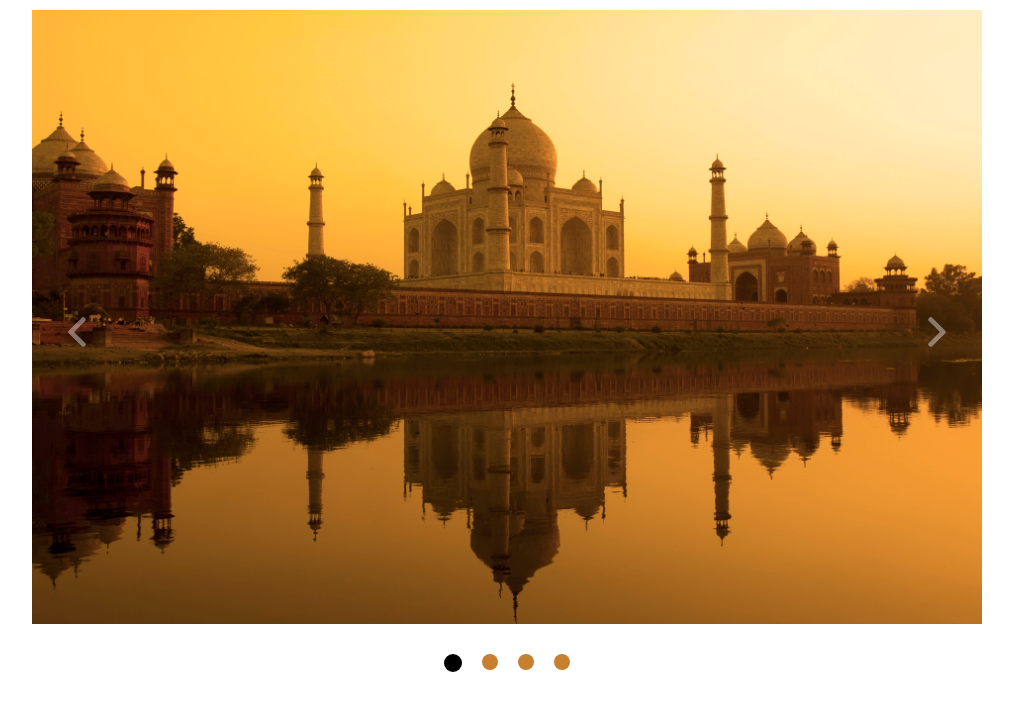
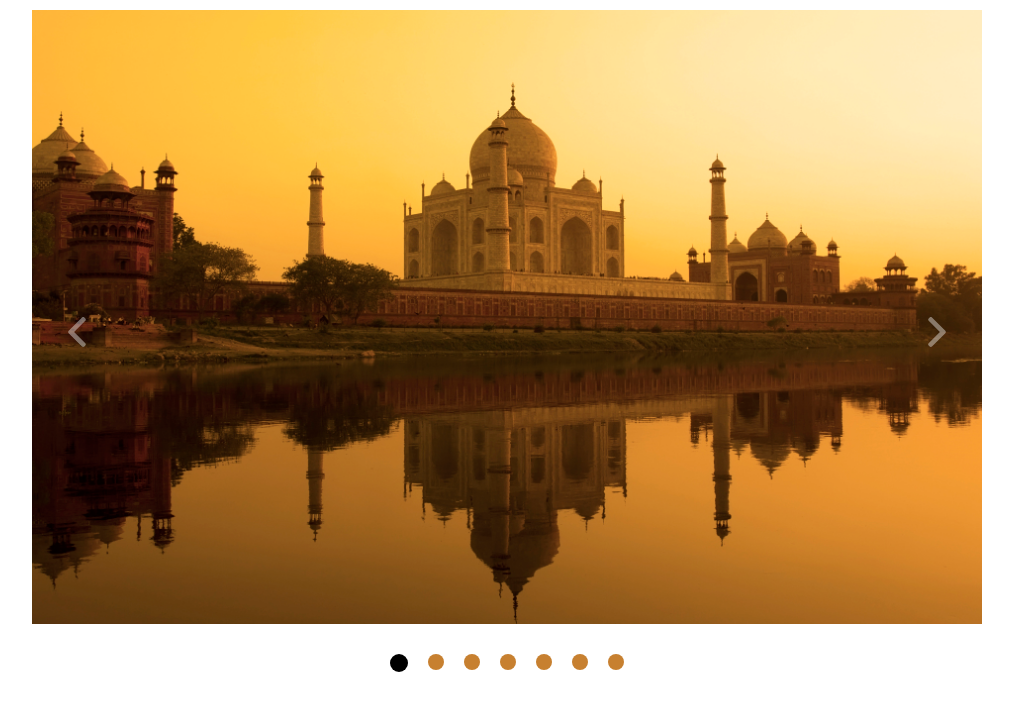
Before and after one commit to Yuthala/Simple-Slider, a plain HTML site: page index.html in a window 1280 px wide. Shown: the part 78-788 px from the top of the page, without its empty margins (133-1146 px from the left). Drawn offline with Linux system fonts and the light colour scheme.

Commit message:
dots added

```diff
--- a/index.html
+++ b/index.html
@@ -46,6 +46,9 @@
 			<div class="dot"></div>
 			<div class="dot"></div>
 			<div class="dot"></div>
+			<div class="dot"></div>
+			<div class="dot"></div>
+			<div class="dot"></div>
 		</div>
 	</div>
 
--- a/style.scss
+++ b/style.scss
@@ -19,6 +19,7 @@ h1 {
 
 .slider-item img {
 	width: 100%;
+	min-height: 600px;
 	object-fit: cover;
 }
 
@@ -30,6 +31,7 @@ h1 {
 		width: 90%;
 		margin: 0 auto;
 		margin-top: 30px;
+		margin-bottom: 50px;
 		display: -webkit-box;
 		display: -webkit-flex;
 		display: -ms-flexbox;
```
Also changed, not shown: css/style.min.css.
